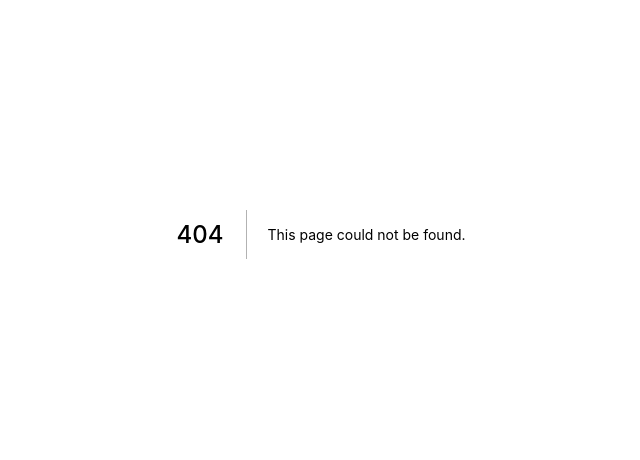
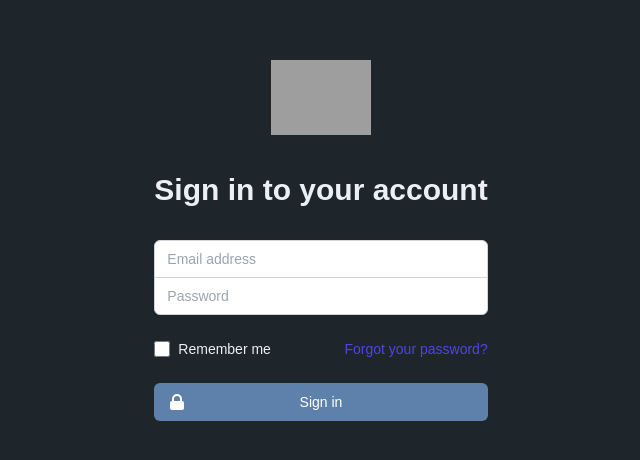
Before and after one commit to thuongton999/blogsphere, a Next.js app in the folder blogsphere/: page /login in a window 1280 px wide. Before the commit this address had no page. Shown: the part 166-626 px from the top of the page, without its empty margins (319-959 px from the left). Built offline with nearby package versions, Linux system fonts and the light colour scheme; grey boxes are pictures that could not be loaded.

Commit message:
login page

```diff
--- a/blogsphere/next.config.js
+++ b/blogsphere/next.config.js
@@ -1,6 +1,9 @@
 /** @type {import('next').NextConfig} */
 const nextConfig = {
   reactStrictMode: true,
+  images: {
+    domains: ["tailwindui.com"],
+  },
 }
 
 module.exports = nextConfig
--- a/blogsphere/package.json
+++ b/blogsphere/package.json
@@ -9,6 +9,7 @@
     "lint": "next lint"
   },
   "dependencies": {
+    "@heroicons/react": "^1.0.6",
     "firebase": "^9.8.4",
     "next": "12.2.0",
     "react": "18.2.0",
--- a/blogsphere/pages/_app.js
+++ b/blogsphere/pages/_app.js
@@ -1,11 +1,18 @@
-import '../styles/globals.css'
-import Layout from '../src/components/Layout';
+import '../styles/globals.css';
+import Head from 'next/head';
 
 function MyApp({ Component, pageProps }) {
   return (
-    <Layout>
+    <>
+      <Head>
+        <meta name="viewport" content="initial-scale=1.0, width=device-width" />
+        <meta name="description" content="Start " />
+        <meta name="keywords" content="HTML, CSS, JavaScript" />
+        <meta name="author" content="John Doe" />
+        <title>Home</title>
+      </Head>
       <Component {...pageProps} />
-    </Layout>
+    </>
   );
 }
 
--- /dev/null
+++ b/blogsphere/pages/login.js
@@ -0,0 +1,89 @@
+import Img from "../src/components/Img";
+import { LockClosedIcon } from "@heroicons/react/solid";
+
+function rememberMe(email, password) {
+    localStorage.setItem("email", email);
+    localStorage.setItem("password", password);
+}
+
+export default function LoginPage() {
+    return (
+        <main className='flex justify-center content-center w-full h-screen px-32 py-8'>
+            <div className="min-h-full flex items-center justify-center py-12 px-4 sm:px-6 lg:px-8">
+                <div className="max-w-md w-full space-y-8">
+                    <div>
+                        <Img
+                            className="mx-auto h-12 w-auto"
+                            src="https://tailwindui.com/img/logos/workflow-mark-indigo-600.svg"
+                            alt="Workflow"
+                        />
+                        <h2 className="mt-6 text-center text-3xl font-extrabold">Sign in to your account</h2>
+                    </div>
+                    <form className="mt-8 space-y-6" action="#" method="POST">
+                        <input type="hidden" name="remember" defaultValue="true" />
+                        <div className="rounded-md shadow-sm -space-y-px secondary-color">
+                            <div>
+                                <label htmlFor="email-address" className="sr-only">
+                                    Email address
+                                </label>
+                                <input
+                                    id="email-address"
+                                    name="email"
+                                    type="email"
+                                    autoComplete="email"
+                                    required
+                                    className="appearance-none rounded-none relative block w-full px-3 py-2 border border-gray-300 rounded-t-md focus:outline-none focus:ring-indigo-500 focus:border-indigo-500 focus:z-10 sm:text-sm"
+                                    placeholder="Email address"
+                                />
+                            </div>
+                            <div>
+                                <label htmlFor="password" className="sr-only">
+                                    Password
+                                </label>
+                                <input
+                                    id="password"
+                                    name="password"
+                                    type="password"
+                                    autoComplete="current-password"
+                                    required
+                                    className="appearance-none rounded-none relative block w-full px-3 py-2 border border-gray-300 rounded-b-md focus:outline-none focus:ring-indigo-500 focus:border-indigo-500 focus:z-10 sm:text-sm"
+                                    placeholder="Password"
+                                />
+                            </div>
+                        </div>
+                        <div className="flex items-center justify-between">
+                            <div className="flex items-center">
+                                <input
+                                    id="remember-me"
+                                    name="remember-me"
+                                    type="checkbox"
+                                    className="h-4 w-4 text-indigo-600 focus:ring-indigo-500 border-gray-300 rounded"
+                                />
+                                <label htmlFor="remember-me" className="ml-2 block text-sm">
+                                    Remember me
+                                </label>
+                            </div>
+                            <div className="text-sm">
+                                <a href="#" className="font-medium text-indigo-600 hover:text-indigo-500">
+                                    Forgot your password?
+                                </a>
+                            </div>
+                        </div>
+
+                        <div>
+                            <button
+                                type="submit"
+                                className="group relative w-full flex justify-center py-2 px-4 border border-transparent text-sm font-medium rounded-md text-white event-color-bg hover:bg-indigo-700 focus:outline-none focus:ring-2 focus:ring-offset-2 focus:ring-indigo-500 transition-all"
+                            >
+                                <span className="absolute left-0 inset-y-0 flex items-center pl-3">
+                                    <LockClosedIcon className="h-5 w-5 group-hover:text-indigo-400" aria-hidden="true" />
+                                </span>
+                                Sign in
+                            </button>
+                        </div>
+                    </form>
+                </div>
+            </div>
+        </main>
+    )
+}
--- /dev/null
+++ b/blogsphere/src/components/Img.js
@@ -0,0 +1,15 @@
+import Image from "next/image";
+
+export default function Img({ className, alt, ...props}) {
+    return (
+        <div style={{display: "flex", justifyContent: "center", alignContent: "center"}}>
+            <Image
+                width='100%'
+                height='100%'
+                objectFit='contain'
+                {...props}
+                alt={alt}
+            />
+        </div>
+    )
+}
--- a/blogsphere/src/components/Layout.js
+++ /dev/null
@@ -1,19 +0,0 @@
-import Head from "next/head";
-
-function Layout({ children }) {
-  return (
-    <>
-      <Head>
-        <meta name="viewport" content="initial-scale=1.0, width=device-width" />
-        <meta name="description" content="Start " />
-        <meta name="keywords" content="HTML, CSS, JavaScript" />
-        <meta name="author" content="John Doe" />
-        <title>Home</title>
-      </Head>
-      <main>
-        {children}
-      </main>
-    </>
-  );
-}
-export default Layout;
--- a/blogsphere/styles/globals.css
+++ b/blogsphere/styles/globals.css
@@ -1,13 +1,21 @@
 @tailwind base;
 @tailwind components;
 @tailwind utilities;
+@import url('https://fonts.googleapis.com/css2?family=Kodchasan&display=swap');
 
 html,
 body {
   padding: 0;
   margin: 0;
-  font-family: -apple-system, BlinkMacSystemFont, Segoe UI, Roboto, Oxygen,
-    Ubuntu, Cantarell, Fira Sans, Droid Sans, Helvetica Neue, sans-serif;
+}
+:root {
+  font-family: 'Kodchasan', sans-serif;
+  --primary-color: #1E252B;
+  --secondary-color: #262D34;
+  --text-color: #ECEFF4;
+  --event-color: #5E81AC;
+  color: var(--text-color);
+  background-color: var(--primary-color);
 }
 
 a {
@@ -18,3 +26,27 @@ a {
 * {
   box-sizing: border-box;
 }
+.primary-color {
+  color: var(--primary-color);
+}
+.secondary-color {
+  color: var(--secondary-color);
+}
+.text-color {
+  color: var(--text-color);
+}
+.event-color {
+  color: var(--event-color);
+}
+.primary-color-bg {
+  background-color: var(--primary-color);
+}
+.secondary-color-bg {
+  background-color: var(--secondary-color);
+}
+.text-color-bg {
+  background-color: var(--text-color);
+}
+.event-color-bg {
+  background-color: var(--event-color);
+}
```
Also changed, not shown: blogsphere/src/modules/FireAuth.js (+11 -1 lines), 1 other file (tests, documents, lock files or other folders).
